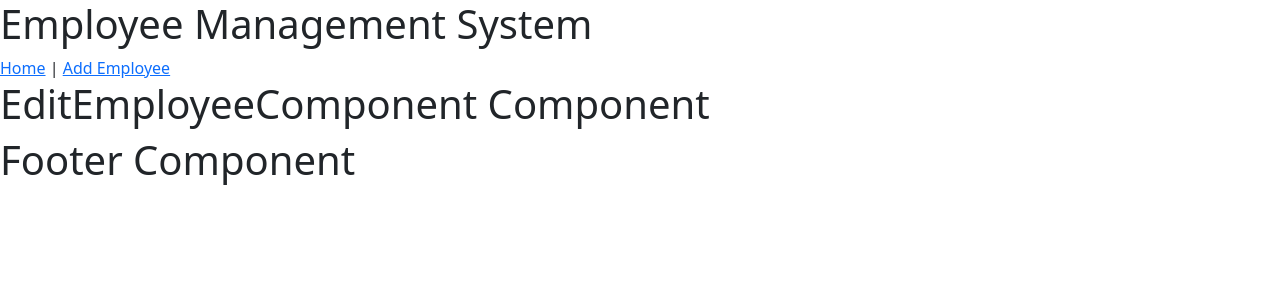
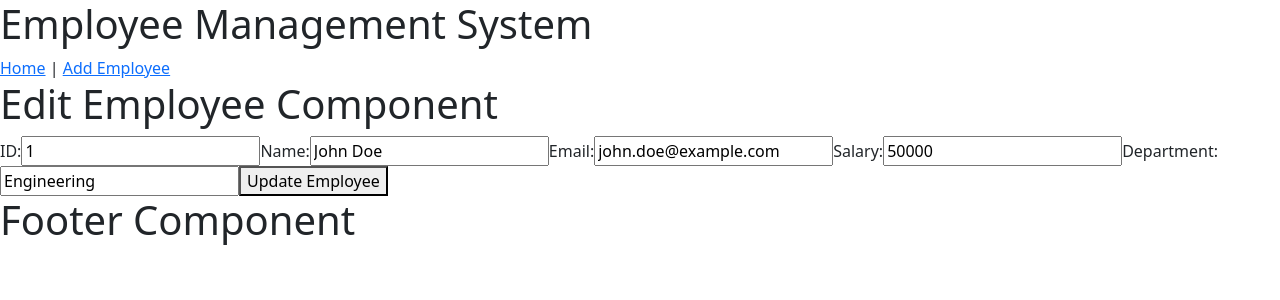
Before and after one commit to upadhyay-rajesh/reactjs_training_september, a React (Create React App) app: page /edit-employee/1 in a window 1280 px wide. Shown: the top 300 px of the page. Built offline with nearby package versions, Linux system fonts and the light colour scheme.

Commit message:
third commit

```diff
--- a/src/App1.js
+++ b/src/App1.js
@@ -43,16 +43,34 @@ function App1() {
       department: 'Civil'
     }
   ]);
+  function addEmployee(employee) {
+    setEmployees([...employees, employee]);
+  }
+  function editEmployee(updatedEmployee) {
+    const updatedEmployees = employees.map((employee) =>
+      employee.id === updatedEmployee.id ? updatedEmployee : employee
+    );
+    setEmployees(updatedEmployees);
+  }
+  function deleteEmployee(id) {
+    const result = window.confirm("Are you sure you want to delete this employee?");
+    if (result) {
+     setEmployees(employees.filter((employee) => employee.id !== id));
+    }
+
+  }
+
 
   return (
     <BrowserRouter>
       <HeaderComponent />
 
       <Routes>
-        <Route path="/" element={<HomeComponent employees={employees} />} />
-        <Route path="/add-employee" element={<AddEmployeeComponent />} />
-        <Route path="/edit-employee/:id" element={<EditEmployeeComponent />} />
-        <Route path="/view-employee/:id" element={<ViewEmployeeComponent />} />
+        <Route path="/" element={<HomeComponent employees={employees} deleteEmployee={deleteEmployee} />} />
+        <Route path="/add-employee" element={<AddEmployeeComponent addEmployee={addEmployee} />} />
+        <Route path="/edit-employee/:id" element={<EditEmployeeComponent employees={employees} editEmployee={editEmployee} />} />
+        <Route path="/view-employee/:id" element={<ViewEmployeeComponent employees={employees} />} />
+
       </Routes>
       <FooterComponent />
     </BrowserRouter>
--- a/src/pages/addEmployee.jsx
+++ b/src/pages/addEmployee.jsx
@@ -1,15 +1,40 @@
-import React, { Component } from 'react';
+import React, { useState } from 'react';
+import { useNavigate } from 'react-router-dom';
+function AddEmployeeComponent({ addEmployee }) {
 
-class AddEmployeeComponent extends Component {
+    const navigate = useNavigate();
 
-    state = {  }
-    render() {
-        return (
-            <div>
-                <h1>AddEmployeeComponent Component</h1>
-            </div>
-        );
-    }
+    const[employee, setEmployee] = useState({
+        id: '',
+        name: '',
+        email: '',
+        salary: '',
+        department: ''
+    });
+    return (
+        <div>
+            <h1>Add Employee</h1>
+            <form onSubmit={(e) => {
+
+                e.preventDefault();
+                addEmployee(employee);
+                navigate("/");
+            }
+            }>
+                <label>ID:</label>
+                <input type="text" value={employee.id} onChange={(e) => setEmployee({ ...employee, id: e.target.value })} />
+                <label>Name:</label>
+                <input type="text" value={employee.name} onChange={(e) => setEmployee({ ...employee, name: e.target.value })} />
+                <label>Email:</label>
+                <input type="email" value={employee.email} onChange={(e) => setEmployee({ ...employee, email: e.target.value })} />
+                <label>Salary:</label>
+                <input type="number" value={employee.salary} onChange={(e) => setEmployee({ ...employee, salary: e.target.value })} />
+                <label>Department:</label>
+                <input type="text" value={employee.department} onChange={(e) => setEmployee({ ...employee, department: e.target.value })} />
+                <button type="submit">Add Employee</button>
+            </form>
+        </div>
+     );
 }
 
 export default AddEmployeeComponent;
--- a/src/pages/editEmployee.jsx
+++ b/src/pages/editEmployee.jsx
@@ -1,15 +1,47 @@
 import React, { Component } from 'react';
+import { useParams, useNavigate } from 'react-router-dom';
+import { useState } from 'react';
 
-class EditEmployeeComponent extends Component {
+function EditEmployeeComponent( { employees, editEmployee } ) {
+    const {id} = useParams();
+    const navigate = useNavigate();
 
-    state = {  }
-    render() {
-        return (
-            <div>
-                <h1>EditEmployeeComponent Component</h1>
-            </div>
-        );
+    const employee = employees.find((emp) => emp.id === parseInt(id));
+    const[formData, setFormData] = useState(
+        employee
+    );
+
+    if (!employee) {
+        return (<h2>Employee not found</h2>);
     }
+    function handleChange(e) {
+        const { name, value } = e.target;
+        setFormData({ ...formData, [name]: value });
+    }
+    function handleSubmit(e) {
+        e.preventDefault();
+        editEmployee(formData);
+        navigate("/");
+    }
+
+    return (
+        <div>
+            <h1>Edit Employee Component</h1>
+            <form onSubmit={handleSubmit}>
+                <label>ID:</label>
+                <input type="text" name="id" value={formData.id} onChange={handleChange} />
+                <label>Name:</label>
+                <input type="text" name="name" value={formData.name} onChange={handleChange} />
+                <label>Email:</label>
+                <input type="email" name="email" value={formData.email} onChange={handleChange} />
+                <label>Salary:</label>
+                <input type="number" name="salary" value={formData.salary} onChange={handleChange} />
+                <label>Department:</label>
+                <input type="text" name="department" value={formData.department} onChange={handleChange} />
+                <button type="submit">Update Employee</button>
+            </form>
+        </div>
+     );
 }
 
 export default EditEmployeeComponent;
--- a/src/pages/home.jsx
+++ b/src/pages/home.jsx
@@ -1,24 +1,12 @@
 import React, { Component } from 'react';
 import { Link } from 'react-router-dom';
+import { useNavigate } from 'react-router-dom';
 
-class HomeComponent extends Component {
-
-    state = {
-        employees: []
-     }
-
-     addEmployee = () => {
-        this.props.history.push('/add-employee');
-     }
-
-    render() {
-        this.state.employees = this.props.employees;
-        return (
-            <div>
+function HomeComponent({employees, deleteEmployee}) {
+    const navigate = useNavigate();
+    return (<div>
         <h1>Home Component</h1>
-                <Link to="/add-employee">Add Employee</Link>
-                <button onClick={this.addEmployee}>Add Employee</button>
-                <br /><br />
+        <button onClick={() => navigate("/add-employee")}>Add Employee</button>
         <table border="1">
             <thead>
                 <tr>
@@ -27,18 +15,25 @@ class HomeComponent extends Component {
                     <th>Email</th>
                     <th>Salary</th>
                     <th>Department</th>
+                    <th>Actions</th>
                 </tr>
             </thead>
             <tbody>
-                        {this.state.employees.map((employee) => (
+                {employees.map((employee) => (
                     <tr key={employee.id}>
                         <td>{employee.id}</td>
                         <td>{employee.name}</td>
                         <td>{employee.email}</td>
                         <td>{employee.salary}</td>
                         <td>{employee.department}</td>
-                                <td><Link to={`/view-employee/${employee.id}`}>View</Link></td>
-                                <td><Link to={`/edit-employee/${employee.id}`}>Edit</Link></td>
+                        <td>
+                            <Link to={`/view-employee/${employee.id}`}>View</Link> |
+                            <Link to={`/edit-employee/${employee.id}`}>Edit</Link> |
+
+                            <button onClick={() => deleteEmployee(employee.id)}>Delete</button>
+                            <button onClick={() => navigate(`/edit-employee/${employee.id}`)}>Edit</button>
+                            <button onClick={() => navigate(`/view-employee/${employee.id}`)}>View</button>
+                        </td>
                     </tr>
                 ))}
             </tbody>
@@ -46,6 +41,5 @@ class HomeComponent extends Component {
     </div>
      );
 }
-}
 
 export default HomeComponent;
--- a/src/pages/viewEmployee.jsx
+++ b/src/pages/viewEmployee.jsx
@@ -1,15 +1,28 @@
 import React, { Component } from 'react';
+import { useParams, useNavigate } from 'react-router-dom';
+import { useState } from 'react';
 
-class ViewEmployeeComponent extends Component {
+function ViewEmployeeComponent( { employees } ) {
+    const {id} = useParams();
+    const navigate = useNavigate();
 
-    state = {  }
-    render() {
-        return (
-            <div>
-                <h1>ViewEmployeeComponent Component</h1>
-            </div>
-        );
+    const employee = employees.find((emp) => emp.id === Number(id));
+
+
+    if (!employee) {
+        return (<h2>Employee not found</h2>);
     }
+    return (
+        <div>
+            <h1>ViewEmployeeComponent Component</h1>
+            <p><strong>ID:</strong> {employee.id}</p>
+            <p><strong>Name:</strong> {employee.name}</p>
+            <p><strong>Email:</strong> {employee.email}</p>
+            <p><strong>Salary:</strong> {employee.salary}</p>
+            <p><strong>Department:</strong> {employee.department}</p>
+            <button onClick={() => navigate("/")}>Back to Home</button>
+        </div>
+     );
 }
 
 export default ViewEmployeeComponent;
```
Lines whose indentation alone changed are shown as unchanged.
